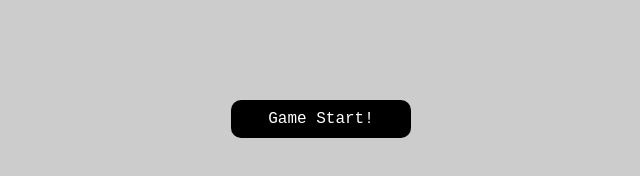
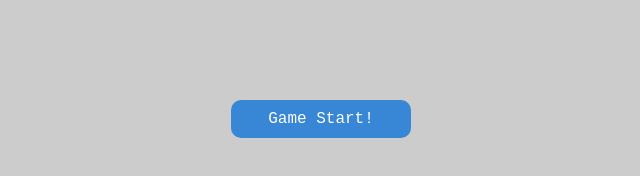
Before and after one commit to kouta1206/NumberGuessGame, a plain HTML site: page index.html in a window 1280 px wide. Shown: the whole page, without its empty margins (319-959 px from the left). Drawn offline with Linux system fonts and the light colour scheme.

Commit message:
update file

```diff
--- a/style.css
+++ b/style.css
@@ -30,7 +30,7 @@ body {
 
 .btn {
   cursor: pointer;
-  background: black;
+  background: #3887d6;
   width: 120px;
   text-align: center;
   color: #fff;
```
